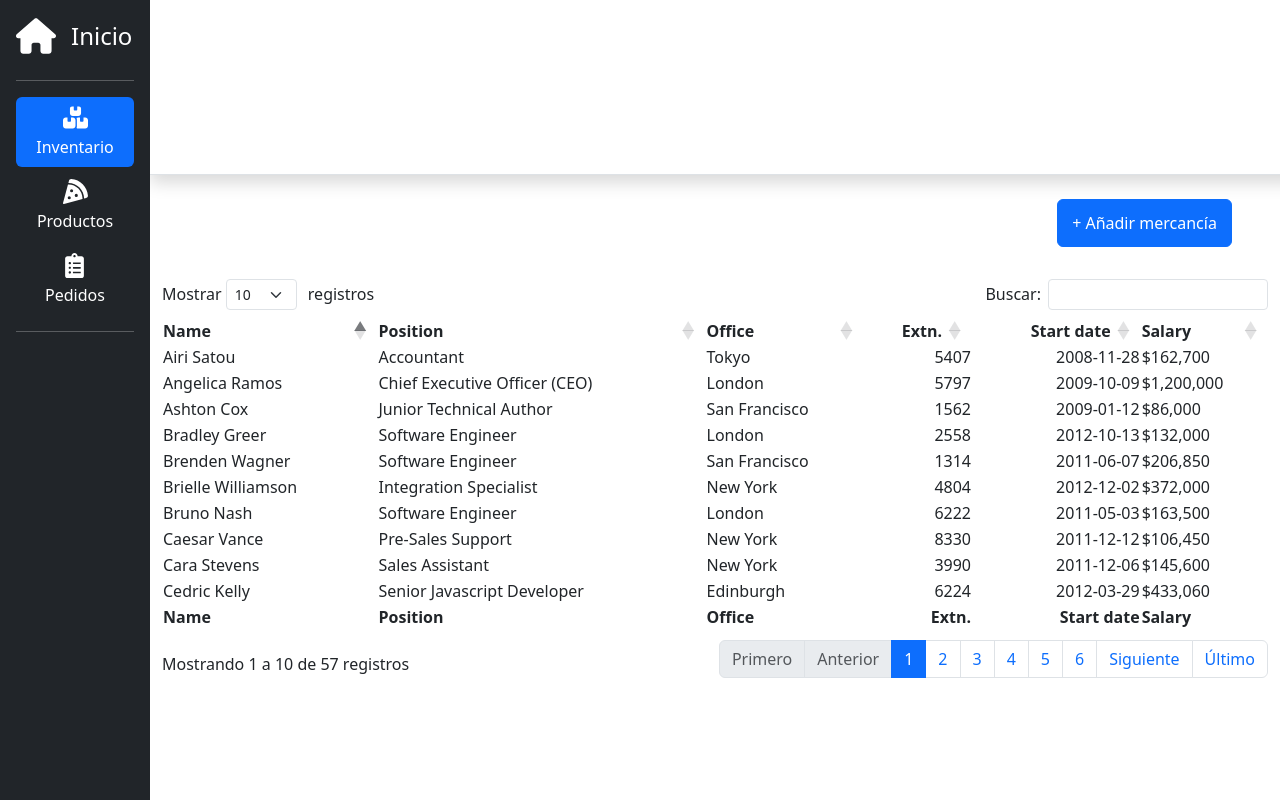
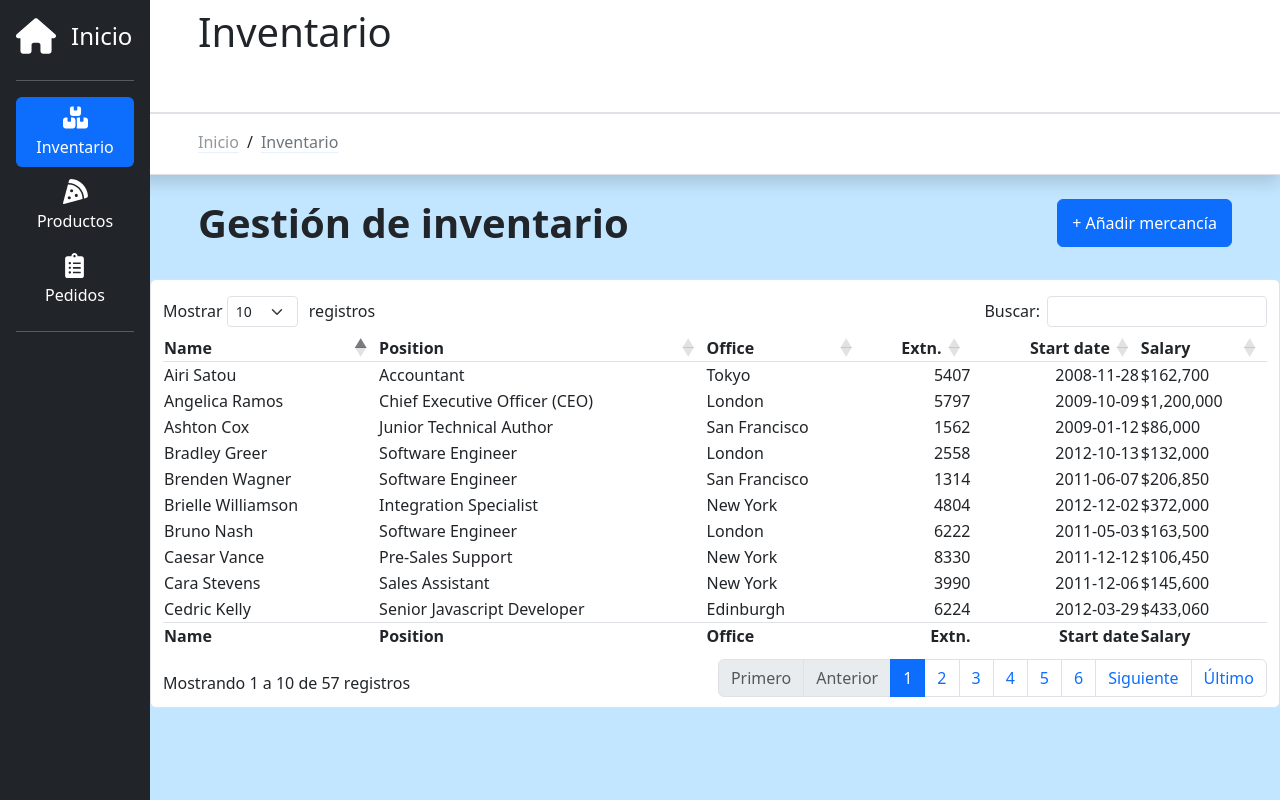
Before and after one commit to Pakelin3/Sistema-Pizerria, a PHP site: page /inventory.php in a window 1280 px wide; the page is wider, and only the part inside the window is pictured. Run offline with PHP 8.4, Linux system fonts and the light colour scheme.

Commit message:
mejoras en el diseño

```diff
--- a/src/pages/inventory.php
+++ b/src/pages/inventory.php
@@ -11,14 +11,30 @@
     <title>Inventario</title>
 </head>
 
-<body>
+<body style="background-color: #C2E6FF;">
 
-    <div class="d-flex min-vw-100 border-bottom shadow" style=" margin-left: 150px; height:175px;">
-        <!-- <div class="vertical-line"></div> -->
+    <div class="d-flex flex-column vw-100 border-bottom shadow py-2"
+        style=" padding-left: 150px; height:175px; background: white;">
+
+        <div class="d-flex px-0 mx-5">
+            <h1 class="text-start h-75">Inventario</h1>
+        </div>
+        <div class="d-flex align-items-end px-0 border-top border-2 mt-5 ">
+            <div class="d-flex align-items-center justify-content-start pt-3 mx-5">
+                <a class="link-secondary link-opacity-75 link-offset-2 link-underline link-underline-opacity-10"
+                    href="./index.php">Inicio </a>
+                <div class="mx-2">/</div>
+                <a class="link-secondary link-offset-2 link-underline link-underline-opacity-10"
+                    href="./inventory.php ">
+                    Inventario</a>
+            </div>
+        </div>
     </div>
 
-    <div class="d-flex min-vw-100 justify-content-end px-5 my-4" style="padding-left: 198px !important;">
-        <button type=" button" class="btn btn-primary" style="width:175px; height:48px;" data-bs-toggle="modal" data-bs-target="#exampleModal">+ Añadir
+    <div class="d-flex min-vw-100 justify-content-between px-5 my-4" style="padding-left: 198px !important;">
+        <h1 class=" fw-semibold">Gestión de inventario</h1>
+        <button type=" button" class="btn btn-primary" style="width:175px; height:48px;" data-bs-toggle="modal"
+            data-bs-target="#exampleModal">+ Añadir
             mercancía</button>
     </div>
 
@@ -26,7 +42,8 @@
     <?php include '../components/sidebar.php'; ?>
 
     <!-- Modal -->
-    <div class="modal fade modal-lg" id="exampleModal" tabindex="-1" aria-labelledby="exampleModalLabel" aria-hidden="true">
+    <div class="modal fade modal-lg" id="exampleModal" tabindex="-1" aria-labelledby="exampleModalLabel"
+        aria-hidden="true">
         <div class="modal-dialog">
             <div class="modal-content">
                 <div class="modal-header">
@@ -37,7 +54,9 @@
                     <form id="productForm">
                         <div class="input-group mb-3">
                             <span class="input-group-text" id="basic-addon1">Nombre de la mercancía</span>
-                            <input type="text" name="nombre_mercancia" class="form-control" placeholder="Escriba aquí el nombre" id="Product_name" aria-label="Product_name" aria-describedby="Nombre de la mercancía" required>
+                            <input type="text" name="nombre_mercancia" class="form-control"
+                                placeholder="Escriba aquí el nombre" id="Product_name" aria-label="Product_name"
+                                aria-describedby="Nombre de la mercancía" required>
                         </div>
 
                         <div class="input-group mb-3">
@@ -52,12 +71,14 @@
 
                         <div class="input-group mb-3" id="Q_G">
                             <span class="input-group-text">Cantidad en gramos</span>
-                            <input type="number" id="quantity_grams" name="cantidad_gramos" class="form-control" placeholder="" aria-label="Cantidad en gramos">
+                            <input type="number" id="quantity_grams" name="cantidad_gramos" class="form-control"
+                                placeholder="" aria-label="Cantidad en gramos">
                         </div>
 
                         <div class="input-group mb-3" id="Q">
                             <span class="input-group-text">Cantidad</span>
-                            <input type="number" id="quantity" name="cantidad" class="form-control" placeholder="" aria-label="Cantidad">
+                            <input type="number" id="quantity" name="cantidad" class="form-control" placeholder=""
+                                aria-label="Cantidad">
                         </div>
 
                         <div class="input-group d-flex justify-content-center mb-3">
@@ -67,7 +88,8 @@
                         <div class="modal-footer">
                             <button type="button" class="btn btn-secondary" data-bs-dismiss="modal">Cerrar
                                 operación</button>
-                            <button type="button" onclick="submitProductForm();" id="guardarMercanciaBtn" class="btn btn-primary">Guardar mercancía</button>
+                            <button type="button" onclick="submitProductForm();" id="guardarMercanciaBtn"
+                                class="btn btn-primary">Guardar mercancía</button>
                         </div>
                     </form>
                 </div>
@@ -77,14 +99,15 @@
 
     <script>
     function submitProductForm() {
-            $('#guardarMercanciaBtn').prop('disabled', true);
-
         var formData = $('#productForm').serialize();
 
         $.ajax({
             url: '../database/database_conection/save_product.php',
             type: 'POST',
             data: formData,
+            beforeSend: function() {
+                $('#guardarMercanciaBtn').prop('disabled', true);
+            },
             success: function(response) {
                 $('#guardarMercanciaBtn').prop('disabled', false);
                 $('#responseMessage').html(
@@ -95,6 +118,7 @@
                     $('#productForm')[0].reset();
                 }, 3500);
                 setTimeout(function() {
+                    $('#guardarMercanciaBtn').prop('disabled', false);
                     $('#responseMessage').html('<div class="alert d-none">' + '' +
                         '</div>');
                 }, 6000);
@@ -112,10 +136,10 @@
     <!-- Cuerpo de la pagina -->
     <div class="d-column align-items-start justify-content-center" style="padding-left:150px;">
         <!-- Tabla de datos -->
-        <div class="container">
+        <div class="container rounded-2 border py-2" style="background-color: white;">
             <div class="table-responsive">
                 <table id="example" class="display" style="width:100%">
-                    <thead>
+                    <thead class=" border-bottom">
                         <tr>
                             <th>Name</th>
                             <th>Position</th>
@@ -125,7 +149,7 @@
                             <th>Salary</th>
                         </tr>
                     </thead>
-                    <tfoot>
+                    <tfoot class=" border-top">
                         <tr>
                             <th>Name</th>
                             <th>Position</th>
```
Lines whose indentation alone changed are shown as unchanged.
